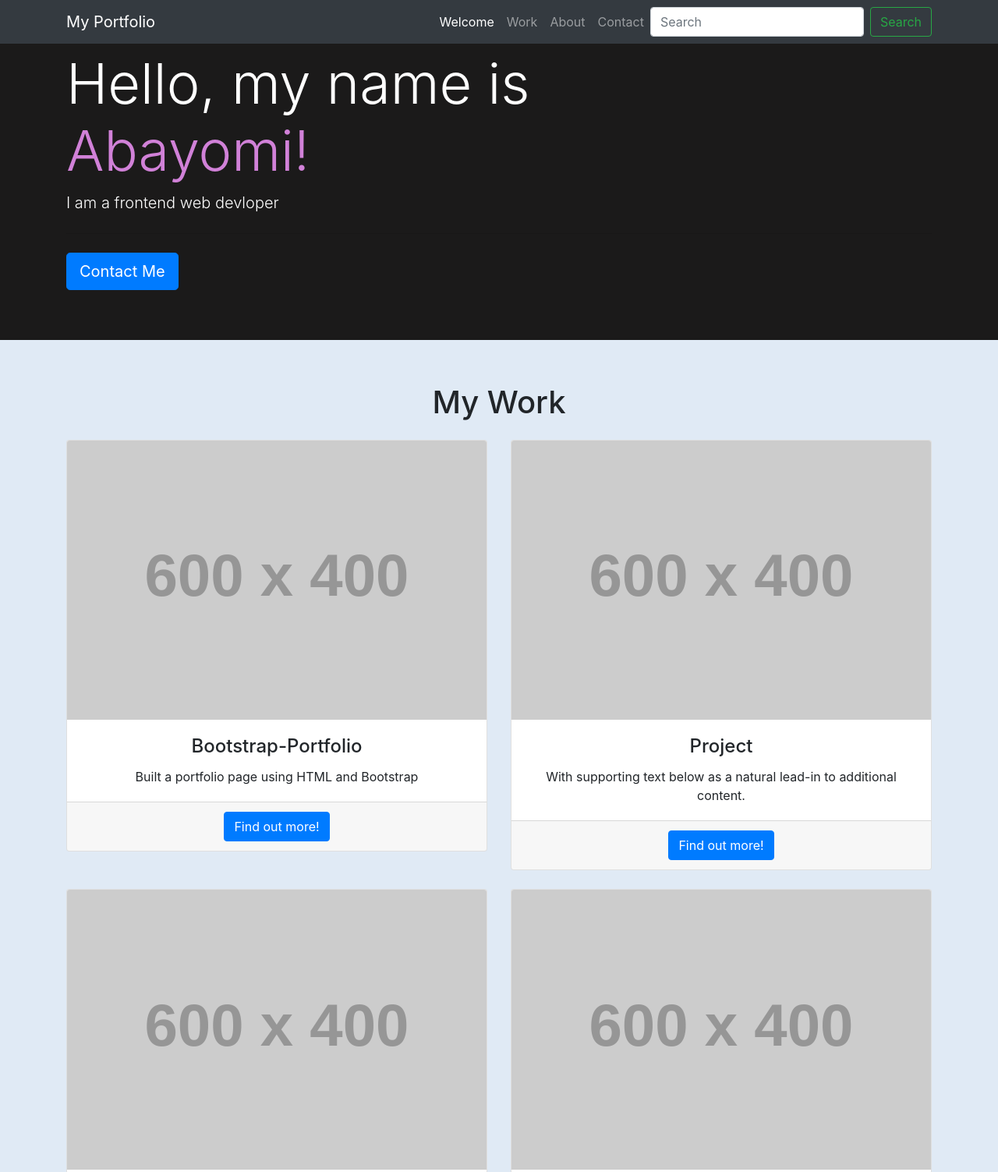
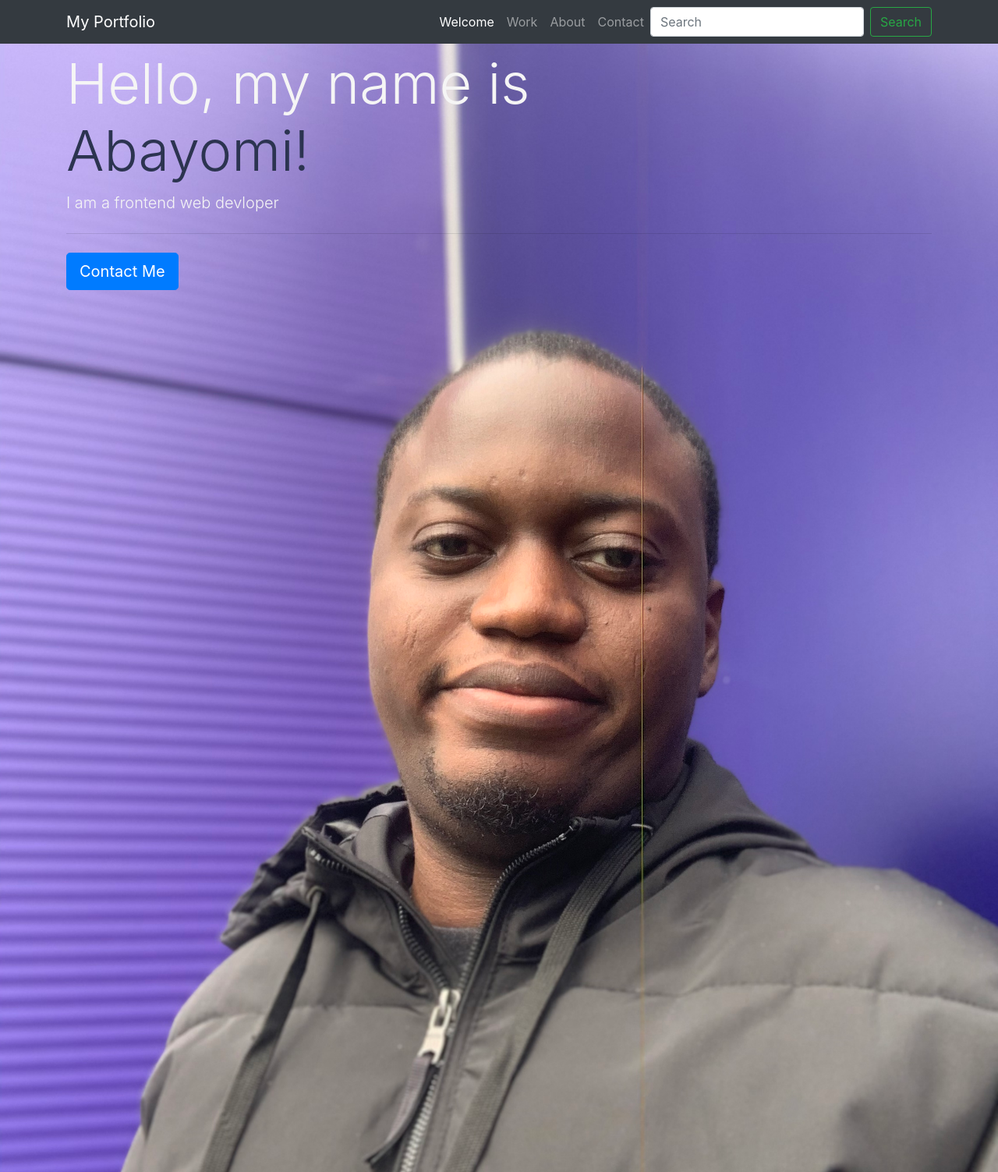
Before and after one commit to abayomi2010/Bootstrap-Portfolio, a plain HTML site: page index.html in a window 1280 px wide. Shown: the top 1503 px of the page at 78% size. Drawn offline with nearby package versions, Linux system fonts and the light colour scheme; placeholder pictures from the web are drawn by us.

Commit message:
added more images and links

```diff
--- a/css/style.css
+++ b/css/style.css
@@ -4,13 +4,15 @@ body{
 
 .name{
     display: block;
-    color: rgb(209, 129, 216);
+    color: #2c3450;
 }
 /* Jumbotron */
 
 .jumb{
     background-color: rgb(27, 26, 26) !important;
-    /* background: url("../images/picture-2.jpg");
+    background: url("../images/IMG_0635.jpg");
     background-repeat: no-repeat;
-    background-size: cover; */
+    background-size: cover;
+    min-height: 1700px !important;
+    color: #f5f5f5 !important;
 }
--- a/index.html
+++ b/index.html
@@ -48,7 +48,7 @@
           <!-- Welcome Section- Jumbotron full width header -->
           <header class="jumbotron jumbotron-fluid bg-secondary jumb">
             <div class="container">
-                <div class="col-log-11 mx-auto text-white ">
+                <div class="col-log-11 mx-auto">
                     <h1 class="display-3">Hello, my name is <span class="name">Abayomi!</span></h1>
                     <p class="lead">I am a frontend web devloper</p>
                     <hr class="my-4">
@@ -83,11 +83,11 @@
                     <div class="card">
                         <img class="card-img-top" src="https://placehold.co/600x400">
                         <div class="card-body">
-                        <h4 class="card-title">Project</h4>
-                        <p class="card-text">With supporting text below as a natural lead-in to additional content.</p>
+                        <h4 class="card-title">TO-do List</h4>
+                        <p class="card-text">Built a to-do list using HTML, CSS and Javascript</p>
                         </div>
                         <div class="card-footer">
-                            <a href="#" class="btn btn-primary">Find out more!</a>
+                            <a href="https://codepen.io/abayomibalogun/pen/MWGKKpL" class="btn btn-primary">Find out more!</a>
                         </div>
                     </div>
                 </div>
@@ -128,7 +128,7 @@
             <div class="container bg-secondary">
                 <div class="row align-items-center">
                     <div class="col-lg-5 order-lg-2">
-                        <img class="img-fluid rounded-circle" src="./images/Screenshot (6).png">
+                        <img class="img-fluid rounded-circle" src="./images/IMG_0635.jpg">
                     </div>
 
                     <div class="col-lg-7 order-lg-1 text-white">
```
Also changed, not shown: images/IMG_0635.jpg (added).
